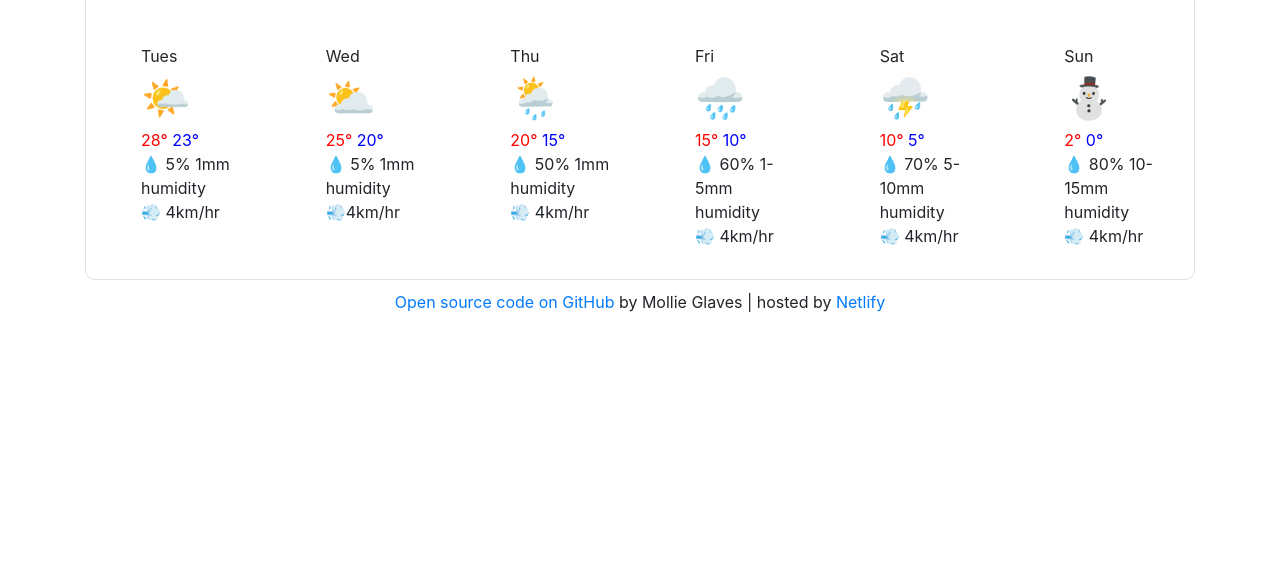
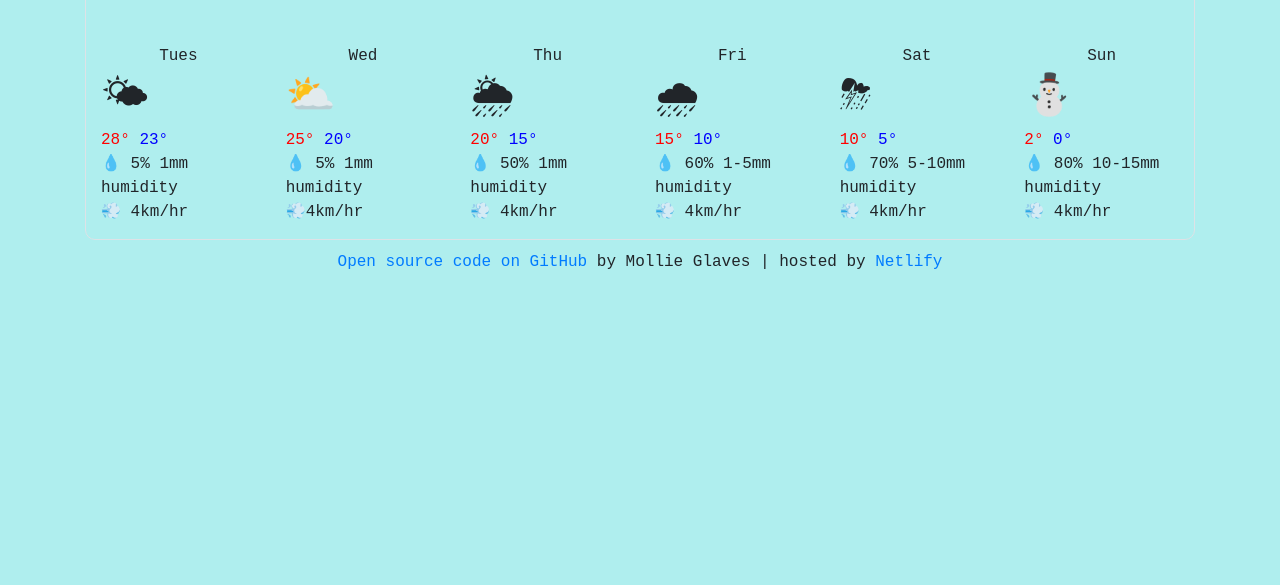
Before and after one commit to Molldog/Assignment-weather, a plain HTML site: page index.html in a window 1280 px wide. Shown: the part 215-800 px from the top of the page. Drawn offline with nearby package versions, Linux system fonts and the light colour scheme; no server answers.

Commit message:
Updated index.html
Added class="day" to days in weekly forecast
Removed bootstrap color class from button

```diff
--- a/index.html
+++ b/index.html
@@ -29,7 +29,7 @@
           <form class="row search-button" id="search-button">
             <input type="text" id="search-text-input" placeholder="Search location" autofocus="on" class="form-control col-6 shadow-sm" />
             <input type="submit" value="Search" class="form-control col-3 btn btn-info shadow-sm" />
-            <input type="button" id="current-location" value="Current" class="form-control col-3 btn btn-info shadow-sm" />
+            <input type="button" id="current-location" value="Current" class="form-control col-3 shadow-sm" />
           </form>
         </div>
         <div class="col-12">
@@ -40,11 +40,9 @@
             Humidity:<span class id="main-humidity"></span>%
             Wind:<span class id="main-wind"></span>km/h
           </div>
-
-
         <div class="col-2">
           <ul>
-            <li>
+            <li class="day">
               Tues
             </li>
             <li class="emoji">
@@ -66,13 +64,9 @@
           </li>
          </ul>
       </div>
-
-
-
-
         <div class="col-2">
           <ul>
-            <li>
+            <li class="day">
               Wed
             </li>
             <li class="emoji">
@@ -92,11 +86,9 @@
             </li>
           </ul>
         </div>
-
-
           <div class="col-2">
             <ul>
-              <li>
+              <li class="day">
                 Thu
               </li>
               <li class="emoji">
@@ -116,11 +108,9 @@
               </li>
               </ul>
           </div>
-
-
           <div class="col-2">
             <ul>
-              <li>
+              <li class="day">
                 Fri
               </li>
               <li class="emoji">
@@ -140,11 +130,9 @@
               </li>
             </ul>
           </div>
-
-
           <div class="col-2">
             <ul>
-              <li>
+              <li class="day">
                 Sat
               </li>
               <li class="emoji">
@@ -164,11 +152,9 @@
               </li>
             </ul>
           </div>
-
-
           <div class="col-2">
             <ul>
-              <li>
+              <li class="day">
                 Sun
               </li>
               <li class="emoji">
@@ -188,7 +174,6 @@
               </li>
             </ul>
           </div>
-
         </div>
       </div>
     </div>
--- a/style.css
+++ b/style.css
@@ -1,3 +1,7 @@
+body {
+  font-family: "Courier New", Courier, monospace;
+  background-color: #afeeee;
+}
 .low-temp {
   color: blue;
 }
@@ -37,7 +41,7 @@ h1,
   margin-bottom: 10px;
 }
 .search-button {
-  padding: 20px 15px;
+  padding: 20px 20px;
 }
 footer {
   text-align: center;
@@ -45,4 +49,17 @@ footer {
 li {
   text-decoration: none;
   list-style-type: none;
+  margin: 0;
+  padding: 0;
 }
+ul {
+  margin: 0;
+  padding: 0;
+}
+.day {
+  text-align: center;
+}
+.current-location {
+  background-color: #afeeee;
+  color: white;
+}
```
